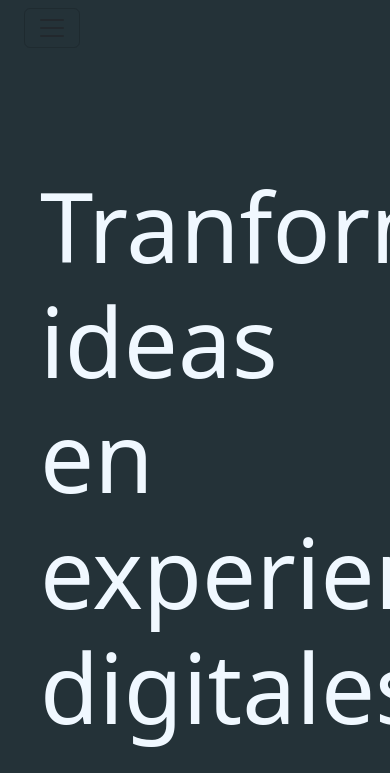
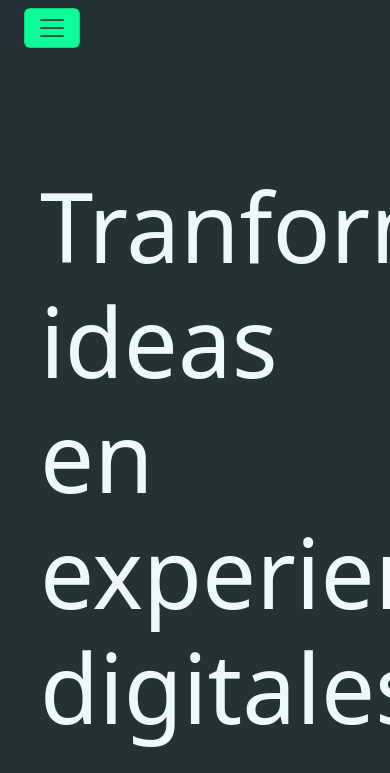
Before and after one commit to rcortesia69/rcortesia69.github.io, a plain HTML site: page Portafolio.html in a window 390 px wide. Shown: the top 773 px of the page. Drawn offline with nearby package versions, Linux system fonts and the light colour scheme.

Commit message:
se cambia color de boton

```diff
--- a/assets/css/style.css
+++ b/assets/css/style.css
@@ -25,6 +25,9 @@ body {
 .inicio a{
     color: #33FFA9 !important;
     font-size: 1.7rem;
+}
+.navbar-toggler{
+    background-color: #10fc99;
 }
 
 
```
